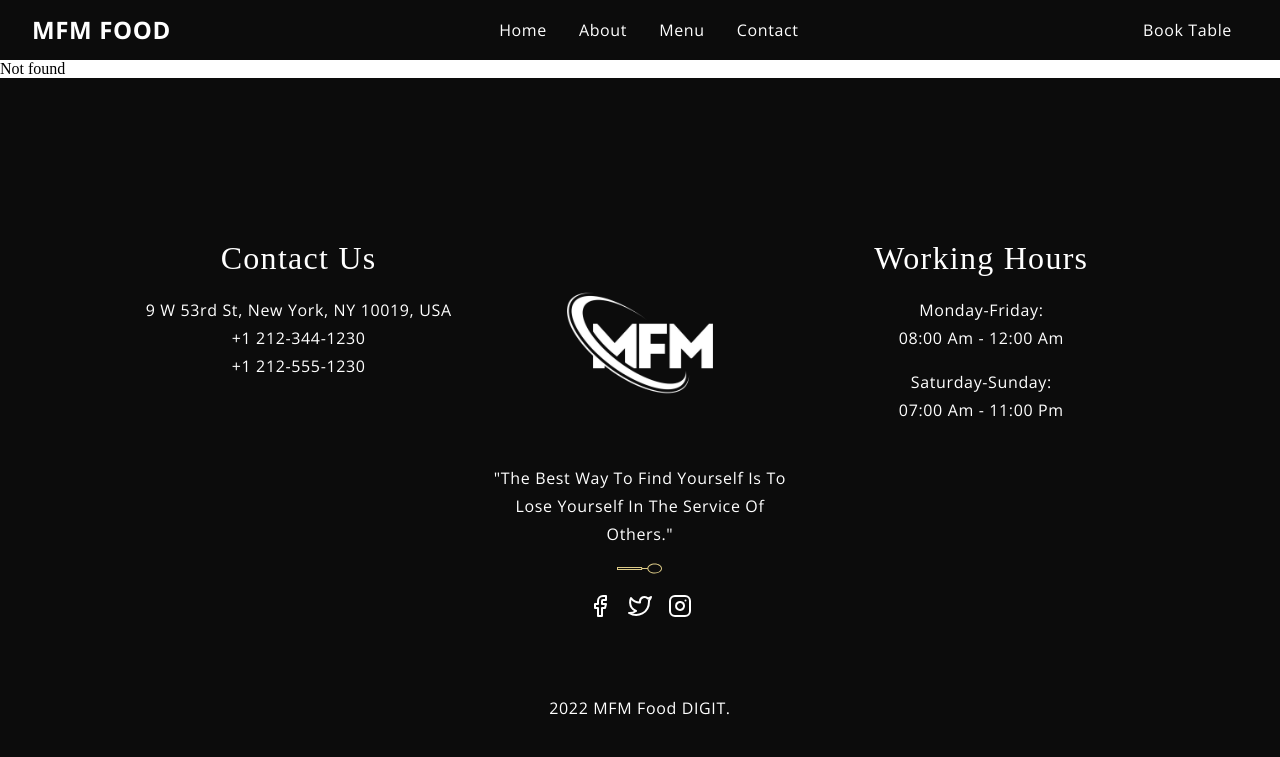
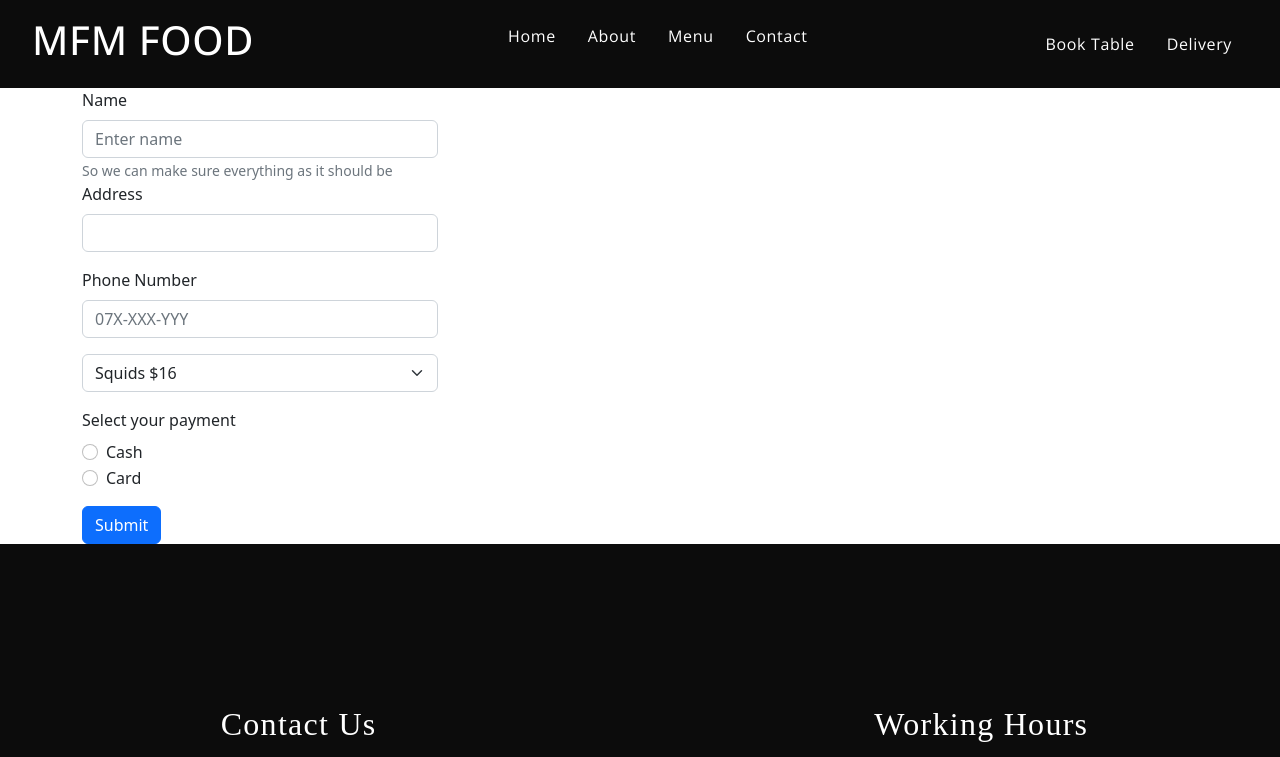
Before and after one commit to MartinKotac/MFMFoodDIGIT, a React (Create React App) app: page /delivery in a window 1280 px wide. Shown: the top 757 px of the page. Built offline with nearby package versions, Linux system fonts and the light colour scheme; a web font is replaced by a local one.

Commit message:
Adding form for delivery

```diff
--- a/package.json
+++ b/package.json
@@ -6,7 +6,9 @@
     "@testing-library/jest-dom": "^5.16.5",
     "@testing-library/react": "^13.4.0",
     "@testing-library/user-event": "^13.5.0",
+    "bootstrap": "^5.2.3",
     "react": "^18.2.0",
+    "react-bootstrap": "^2.7.0",
     "react-dom": "^18.2.0",
     "react-icons": "^4.4.0",
     "react-router-dom": "^6.4.5",
--- a/src/App.css
+++ b/src/App.css
@@ -86,6 +86,7 @@
   line-height: 28px;
   font-size: 16px;
 }
+
 .p__opensans_1 {
   font-family: var(--font-alt);
   color: white;
@@ -94,6 +95,11 @@
   text-transform: capitalize;
   line-height: 28px;
   font-size: 16px;
+}
+
+.p__opensans_1 a {
+  color: white;
+  text-decoration: none;
 }
 
 .headtext__cormorant {
--- a/src/App.js
+++ b/src/App.js
@@ -1,5 +1,6 @@
 import React from "react";
 import {BrowserRouter, Routes, Route} from 'react-router-dom';
+import 'bootstrap/dist/css/bootstrap.min.css';
 
 import {
     AboutUs,
@@ -11,6 +12,7 @@ import {
 } from "./container";
 import {Navbar} from "./components";
 import "./App.css";
+import DeliveryForm from "./container/DeliveryForm/DeliveryForm";
 
 const App = () => (
     <div>
@@ -22,6 +24,7 @@ const App = () => (
                 <Route  path='/about' element={< AboutUs/>}/>
                 <Route  path='/menu' element={< SpecialMenu/>}/>
                 <Route  path='/contact' element={< FindUs/>}/>
+                <Route path='/delivery' element={<DeliveryForm/>}/>
                 <Route  path='*' element={<NotFound/>}/>
             </Routes>
             <Footer/>
--- a/src/components/Navbar/Navbar.js
+++ b/src/components/Navbar/Navbar.js
@@ -26,9 +26,8 @@ const Navbar = () => {
                 </li>
             </ul>
             <div className="app__navbar-login">
-                <a href="/" className="p__opensans_1">
-                    Book Table
-                </a>
+                <Link to="/booking" className="p__opensans_1">Book Table</Link>
+                <Link to="/delivery" className="p__opensans_1">Delivery</Link>
             </div>
             <div className="app__navbar-smallscreen">
                 <GiHamburgerMenu
--- a/src/constants/data.js
+++ b/src/constants/data.js
@@ -1,4 +1,3 @@
-import images from './images';
 
 const wines = [
   {
--- /dev/null
+++ b/src/container/DeliveryForm/DeliveryForm.js
@@ -0,0 +1,49 @@
+import Button from 'react-bootstrap/Button';
+import Form from 'react-bootstrap/Form';
+import {Col, Container, Row} from "react-bootstrap";
+import seaFood from "../../constants/data";
+
+
+const DeliveryForm = () => (
+    <Container>
+        <Row>
+            <Col lg="4">
+                <Form>
+                    <Form.Group>
+                        <Form.Label>Name</Form.Label>
+                        <Form.Control type="text" placeholder="Enter name"/>
+                        <Form.Text className="text-muted">
+                            So we can make sure everything as it should be
+                        </Form.Text>
+                    </Form.Group>
+                    <Form.Group className="mb-3" controlId="formAddress">
+                        <Form.Label>Address</Form.Label>
+                        <Form.Control type="text" placeholder=""/>
+                    </Form.Group>
+                    <Form.Group className="mb-3" controlId="formPhone">
+                        <Form.Label>Phone Number</Form.Label>
+                        <Form.Control type="text" placeholder="07X-XXX-YYY"/>
+                    </Form.Group>
+                    <Form.Group className="mb-3" controlId="formFood">
+                        <Form.Select  placeholder="Select your food">
+                            {seaFood.seaFood.map(food => {
+                                return (<option value="1">{food.title}  {food.price}</option>);
+                            })}
+                        </Form.Select>
+                    </Form.Group>
+                    <Form.Group className="mb-3" controlId="formCash">
+                        <Form.Label>Select your payment</Form.Label>
+                        <Form.Check type="radio" name="payment" label="Cash"/>
+                        <Form.Check type="radio" name="payment" label="Card"/>
+                    </Form.Group>
+                    <Button variant="primary" type="submit">
+                        Submit
+                    </Button>
+                </Form>
+            </Col>
+        </Row>
+    </Container>
+
+);
+
+export default DeliveryForm;
```
Also changed, not shown: 1 other file (tests, documents, lock files or other folders).
